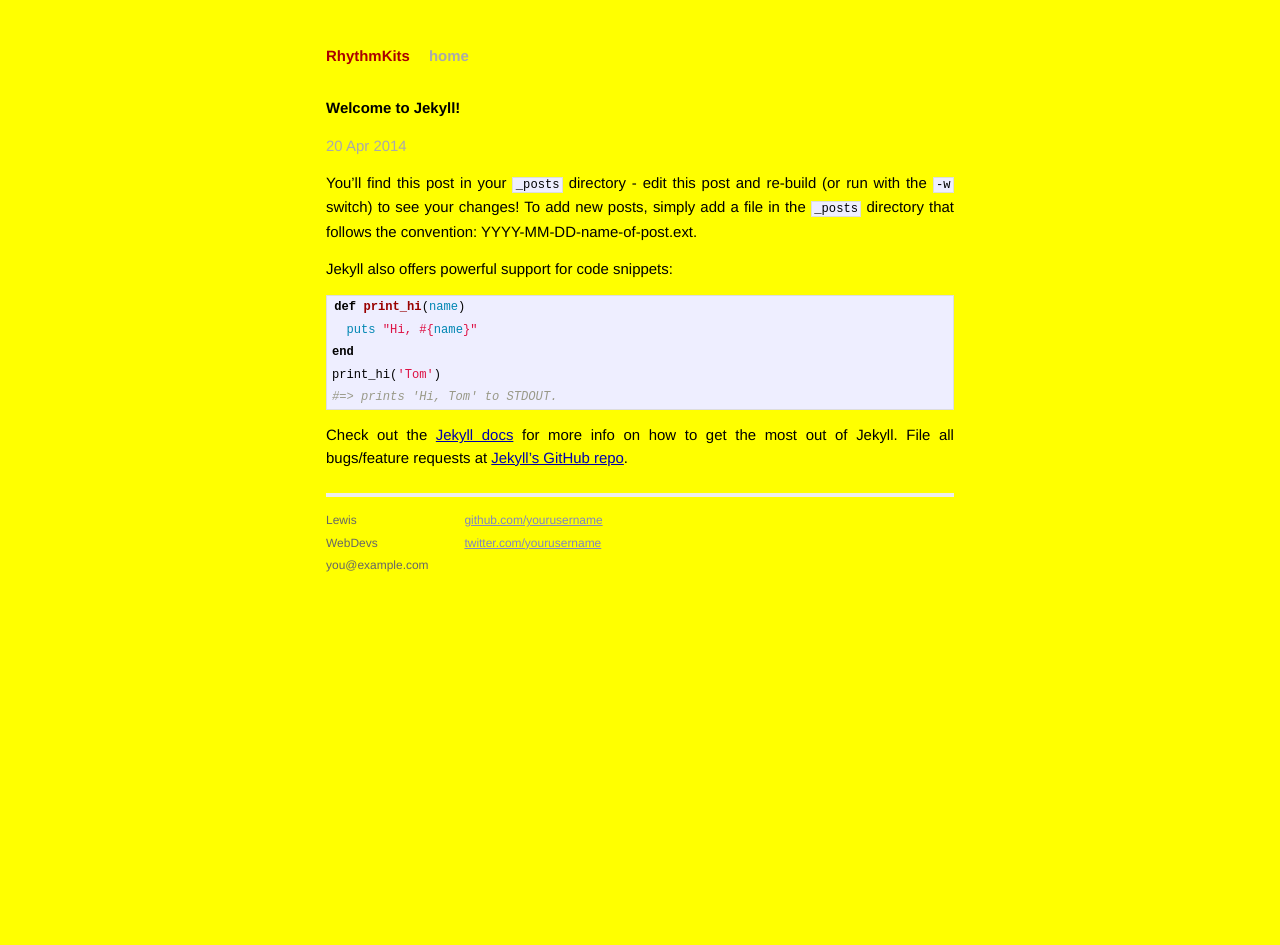
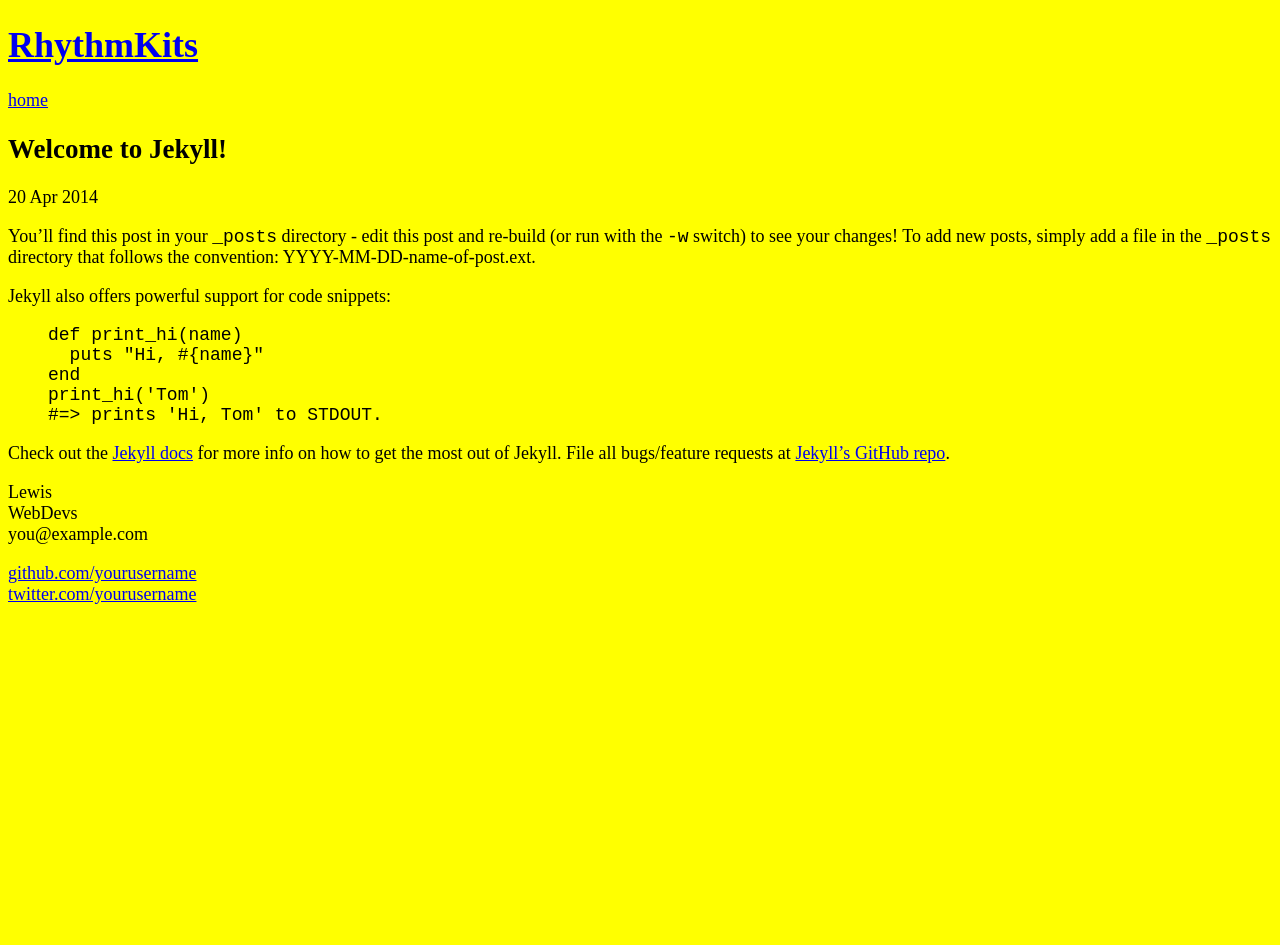
Before and after one commit to rhythmkit/rhythmkit.github.io, a Jekyll site: the page built from _posts/2014-04-20-welcome-to-jekyll.markdown, in a window 1280 px wide. Built offline with Jekyll 4.4.1, drawn with Linux system fonts in a browser that asks for light colours; after the commit the page ends 900 px from its top, so only the background shows below that.

Commit message:
working on gulpfile

```diff
--- a/_layouts/default.html
+++ b/_layouts/default.html
@@ -20,7 +20,6 @@
 
           {{ content }}
 
-
           <div class="footer">
             <div class="contact">
               <p>
--- a/css/main.css
+++ b/css/main.css
@@ -1,399 +1,47 @@
-/*****************************************************************************/
-/*
-/* Common
-/*
-/*****************************************************************************/
-/* Global Reset */
-* {
-  margin: 0;
-  padding: 0; }
-
-html, body {
-  height: 100%; }
+html {
+  font-size: 18px;
+}
 
 body {
-  background-color: black;
-  font: 13.34px Helvetica, Arial, sans-serif;
-  font-size: small;
-  text-align: center; }
+  background: yellow;
+}
 
-h1, h2, h3, h4, h5, h6 {
-  font-size: 100%; }
+.element {
+  font-size: 2rem;
+  display: flex;
+  flex-direction: column;
+  background: linear-gradient(red, blue);
+}
 
-h1 {
-  margin-bottom: 1em; }
+@keyframes rotate {
+  from {
+    transform: rotate(15deg);
+  }
+  to {
+    transform: rotate(375deg);
+  }
+}
+.download {
+  position: absolute;
+  top: 1em;
+  left: -1.5em;
+  width: 6em;
+  height: 6em;
+  padding: 1em 0;
+  background: #80A060;
+  background: linear-gradient(to bottom, #1e5799 0%, #2989d8 50%, #207cca 51%, #7db9e8 100%);
+  color: white;
+  line-height: 1;
+  font-size: 140%;
+  text-align: center;
+  text-decoration: initial;
+  text-shadow: 0.08em 0.08em 0.2em rgba(0, 0, 0, 0.6);
+  border-radius: 50%;
+  box-shadow: .1em .2em .4em -.2em black;
+  box-sizing: border-box;
+  transform: rotate(15deg);
+  animation: rotate;
+  cursor: zoom-in;
+}
 
-p {
-  margin: 1em 0; }
-
-a {
-  color: #00a; }
-
-a:hover {
-  color: #000; }
-
-a:visited {
-  color: #a0a; }
-
-/*****************************************************************************/
-/*
-/* Home
-/*
-/*****************************************************************************/
-.posts {
-  list-style-type: none;
-  margin-bottom: 2em; }
-
-.posts li {
-  line-height: 1.75em; }
-
-.posts span {
-  color: #aaa;
-  font-family: Monaco, "Courier New", monospace;
-  font-size: 80%; }
-
-/*****************************************************************************/
-/*
-/* Site
-/*
-/*****************************************************************************/
-.site {
-  font-size: 115%;
-  text-align: justify;
-  width: 42em;
-  margin: 3em auto 2em;
-  line-height: 1.5em; }
-
-.header a {
-  font-weight: bold;
-  text-decoration: none; }
-
-.title {
-  display: inline-block;
-  margin-bottom: 2em; }
-
-.title a {
-  color: #a00; }
-
-.title a:hover {
-  color: #000; }
-
-.header a.extra {
-  color: #aaa;
-  margin-left: 1em; }
-
-.header a.extra:hover {
-  color: #000; }
-
-.meta {
-  color: #aaa; }
-
-.footer {
-  font-size: 80%;
-  color: #666;
-  border-top: 4px solid #eee;
-  margin-top: 2em;
-  overflow: hidden; }
-
-.footer .contact {
-  float: left;
-  margin-right: 3em; }
-
-.footer .contact a {
-  color: #8085C1; }
-
-.footer .rss {
-  margin-top: 1.1em;
-  margin-right: -0.2em;
-  float: right; }
-
-.footer .rss img {
-  border: 0; }
-
-/*****************************************************************************/
-/*
-/* Posts
-/*
-/*****************************************************************************/
-/* standard */
-.post pre {
-  border: 1px solid #ddd;
-  background-color: #eef;
-  padding: 0 0.4em; }
-
-.post ul, .post ol {
-  margin-left: 1.35em; }
-
-.post code {
-  border: 1px solid #ddd;
-  background-color: #eef;
-  padding: 0 0.2em; }
-
-.post pre code {
-  border: none; }
-
-/* terminal */
-.post pre.terminal {
-  border: 1px solid #000;
-  background-color: #333;
-  color: #FFF; }
-
-.post pre.terminal code {
-  background-color: #333; }
-
-.highlight {
-  background: #ffffff; }
-
-.highlight .c {
-  color: #999988;
-  font-style: italic; }
-
-/* Comment */
-.highlight .err {
-  color: #a61717;
-  background-color: #e3d2d2; }
-
-/* Error */
-.highlight .k {
-  font-weight: bold; }
-
-/* Keyword */
-.highlight .o {
-  font-weight: bold; }
-
-/* Operator */
-.highlight .cm {
-  color: #999988;
-  font-style: italic; }
-
-/* Comment.Multiline */
-.highlight .cp {
-  color: #999999;
-  font-weight: bold; }
-
-/* Comment.Preproc */
-.highlight .c1 {
-  color: #999988;
-  font-style: italic; }
-
-/* Comment.Single */
-.highlight .cs {
-  color: #999999;
-  font-weight: bold;
-  font-style: italic; }
-
-/* Comment.Special */
-.highlight .gd {
-  color: #000000;
-  background-color: #ffdddd; }
-
-/* Generic.Deleted */
-.highlight .gd .x {
-  color: #000000;
-  background-color: #ffaaaa; }
-
-/* Generic.Deleted.Specific */
-.highlight .ge {
-  font-style: italic; }
-
-/* Generic.Emph */
-.highlight .gr {
-  color: #aa0000; }
-
-/* Generic.Error */
-.highlight .gh {
-  color: #999999; }
-
-/* Generic.Heading */
-.highlight .gi {
-  color: #000000;
-  background-color: #ddffdd; }
-
-/* Generic.Inserted */
-.highlight .gi .x {
-  color: #000000;
-  background-color: #aaffaa; }
-
-/* Generic.Inserted.Specific */
-.highlight .go {
-  color: #888888; }
-
-/* Generic.Output */
-.highlight .gp {
-  color: #555555; }
-
-/* Generic.Prompt */
-.highlight .gs {
-  font-weight: bold; }
-
-/* Generic.Strong */
-.highlight .gu {
-  color: #aaaaaa; }
-
-/* Generic.Subheading */
-.highlight .gt {
-  color: #aa0000; }
-
-/* Generic.Traceback */
-.highlight .kc {
-  font-weight: bold; }
-
-/* Keyword.Constant */
-.highlight .kd {
-  font-weight: bold; }
-
-/* Keyword.Declaration */
-.highlight .kp {
-  font-weight: bold; }
-
-/* Keyword.Pseudo */
-.highlight .kr {
-  font-weight: bold; }
-
-/* Keyword.Reserved */
-.highlight .kt {
-  color: #445588;
-  font-weight: bold; }
-
-/* Keyword.Type */
-.highlight .m {
-  color: #009999; }
-
-/* Literal.Number */
-.highlight .s {
-  color: #d14; }
-
-/* Literal.String */
-.highlight .na {
-  color: #008080; }
-
-/* Name.Attribute */
-.highlight .nb {
-  color: #0086B3; }
-
-/* Name.Builtin */
-.highlight .nc {
-  color: #445588;
-  font-weight: bold; }
-
-/* Name.Class */
-.highlight .no {
-  color: #008080; }
-
-/* Name.Constant */
-.highlight .ni {
-  color: #800080; }
-
-/* Name.Entity */
-.highlight .ne {
-  color: #990000;
-  font-weight: bold; }
-
-/* Name.Exception */
-.highlight .nf {
-  color: #990000;
-  font-weight: bold; }
-
-/* Name.Function */
-.highlight .nn {
-  color: #555555; }
-
-/* Name.Namespace */
-.highlight .nt {
-  color: #000080; }
-
-/* Name.Tag */
-.highlight .nv {
-  color: #008080; }
-
-/* Name.Variable */
-.highlight .ow {
-  font-weight: bold; }
-
-/* Operator.Word */
-.highlight .w {
-  color: #bbbbbb; }
-
-/* Text.Whitespace */
-.highlight .mf {
-  color: #009999; }
-
-/* Literal.Number.Float */
-.highlight .mh {
-  color: #009999; }
-
-/* Literal.Number.Hex */
-.highlight .mi {
-  color: #009999; }
-
-/* Literal.Number.Integer */
-.highlight .mo {
-  color: #009999; }
-
-/* Literal.Number.Oct */
-.highlight .sb {
-  color: #d14; }
-
-/* Literal.String.Backtick */
-.highlight .sc {
-  color: #d14; }
-
-/* Literal.String.Char */
-.highlight .sd {
-  color: #d14; }
-
-/* Literal.String.Doc */
-.highlight .s2 {
-  color: #d14; }
-
-/* Literal.String.Double */
-.highlight .se {
-  color: #d14; }
-
-/* Literal.String.Escape */
-.highlight .sh {
-  color: #d14; }
-
-/* Literal.String.Heredoc */
-.highlight .si {
-  color: #d14; }
-
-/* Literal.String.Interpol */
-.highlight .sx {
-  color: #d14; }
-
-/* Literal.String.Other */
-.highlight .sr {
-  color: #009926; }
-
-/* Literal.String.Regex */
-.highlight .s1 {
-  color: #d14; }
-
-/* Literal.String.Single */
-.highlight .ss {
-  color: #990073; }
-
-/* Literal.String.Symbol */
-.highlight .bp {
-  color: #999999; }
-
-/* Name.Builtin.Pseudo */
-.highlight .vc {
-  color: #008080; }
-
-/* Name.Variable.Class */
-.highlight .vg {
-  color: #008080; }
-
-/* Name.Variable.Global */
-.highlight .vi {
-  color: #008080; }
-
-/* Name.Variable.Instance */
-.highlight .il {
-  color: #009999; }
-
-/* Literal.Number.Integer.Long */
-body {
-  background: yellow; }
+/*# sourceMappingURL=main.css.map */
```
Also changed, not shown: _scss/main.scss (+41 -2 lines), gulpfile.js (+54 -10 lines), package.json (+10 -1 lines), 2 other files.
